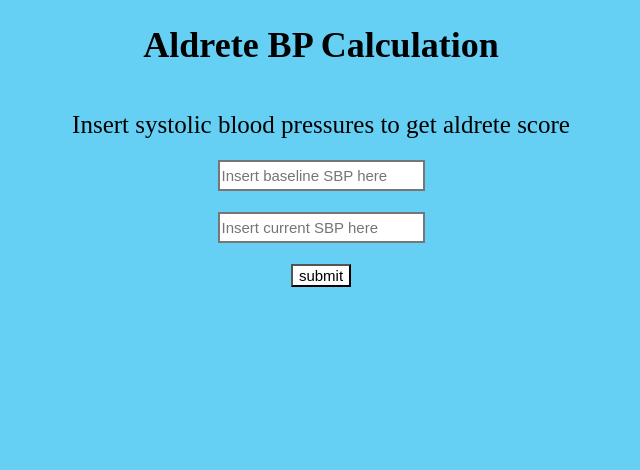
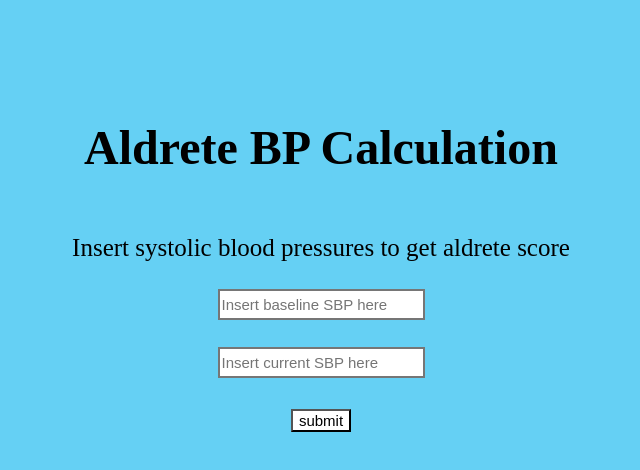
Before and after one commit to snhale/aldrete, a plain HTML site: page index.html in a window 1280 px wide. Shown: the whole page, without its empty margins (319-959 px from the left). Drawn offline with Linux system fonts and the light colour scheme.

Commit message:
Update style.css

```diff
--- a/style.css
+++ b/style.css
@@ -3,7 +3,8 @@
 #pg {
 
     text-align: center;
-    font-size: large;
+    font-size: x-large;
+    padding-top: 80px;
 
 }
 
```
